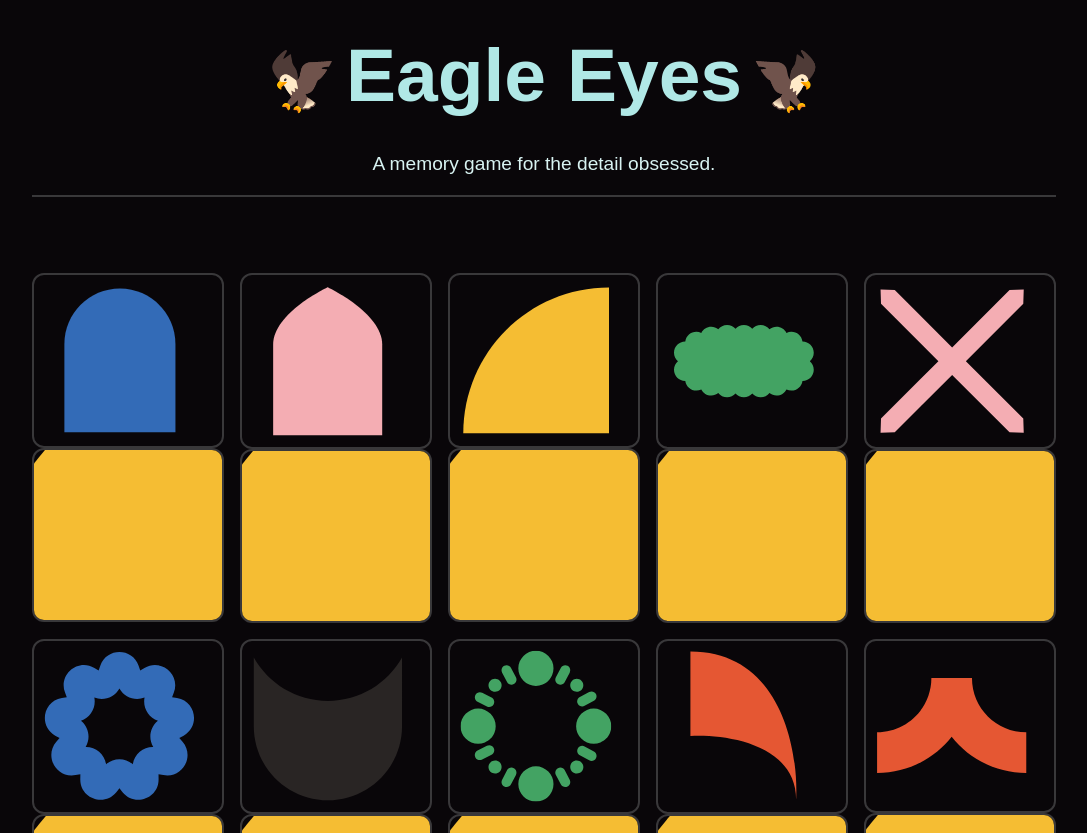
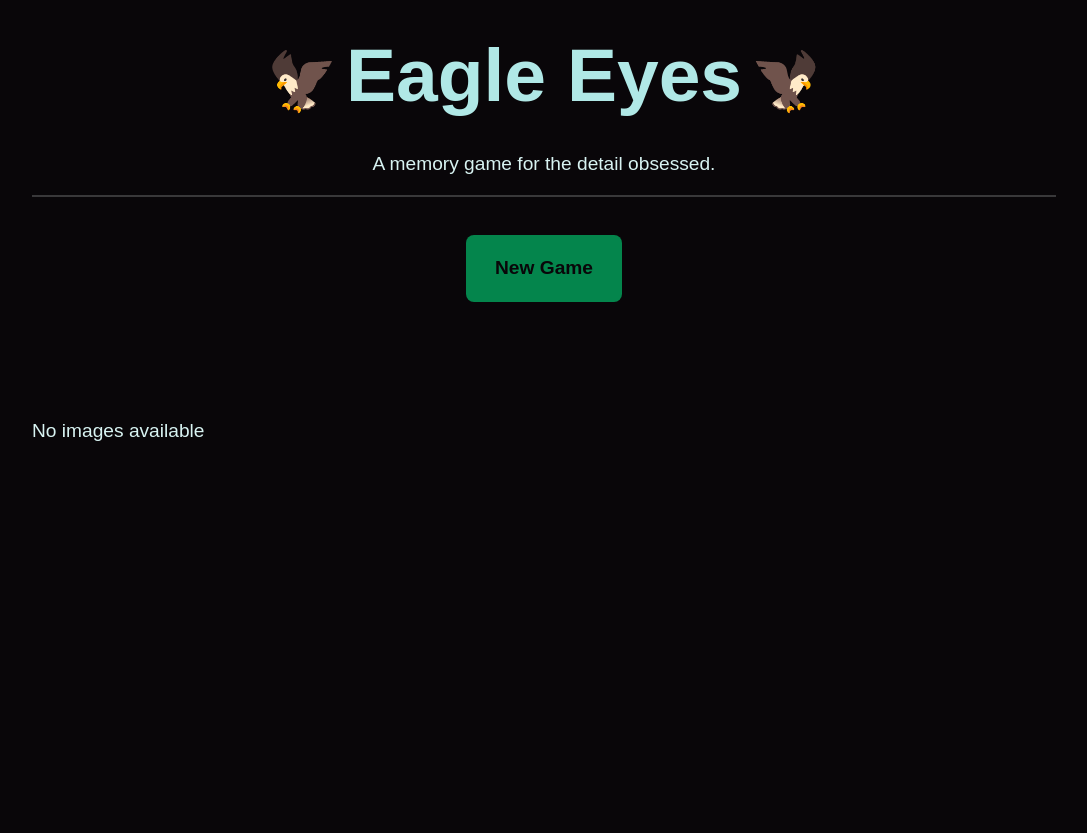
Before and after one commit to Samalmohanna1/Eagle-Eyes, a React (Vite) app: page / in a window 1280 px wide. Shown: the top 833 px of the page, without its empty margins (96-1183 px from the left). After the commit the page ends 800 px from the top, so only its background shows below. Built offline with nearby package versions, Linux system fonts and the light colour scheme.

Commit message:
feat: shuffle / new game logic.

```diff
--- a/src/App.tsx
+++ b/src/App.tsx
@@ -1,7 +1,24 @@
+import { useState } from 'react'
 import levelOne from './utils/level-one.json'
+import levelTwo from './utils/level-two.json'
 import Card from './components/card'
+import { CardType } from './types'
 
 function App() {
+	const [level, setLevel] = useState<CardType[]>(levelOne as CardType[])
+	const [cards, setCards] = useState<CardType[]>([])
+	const [turns, setTurns] = useState(0)
+	const [choiceOne, setChoiceOne] = useState<CardType | null>(null)
+	const [choiceTwo, setChoiceTwo] = useState<CardType | null>(null)
+
+	const shuffleCards = () => {
+		const shuffledCards = [...level, ...level]
+			.sort(() => Math.random() - 0.5)
+			.map((card) => ({ ...card, id: Math.random() }))
+		setCards(shuffledCards)
+		setTurns(0)
+	}
+
 	return (
 		<main className='max-w-screen-lg mx-auto'>
 			<div className='container text-center border-b-2 border-white-100/20 pb-4'>
@@ -14,10 +31,23 @@ function App() {
 					A memory game for the detail obsessed.
 				</p>
 			</div>
+			<div className='py-space-l text-center'>
+				<button
+					className='bg-green-100/60 text-black-300 font-black px-space-m py-space-s rounded-lg hover:bg-green-100 transition-all duration-300 ease-in-out'
+					onClick={shuffleCards}
+				>
+					New Game
+				</button>
+			</div>
 			<div className='grid grid-cols-5 gap-4 py-space-2xl'>
-				{levelOne && levelOne.length > 0 ? (
-					levelOne.map((card, index) => (
-						<Card key={index} src={card.src} level={card.level} />
+				{cards && cards.length > 0 ? (
+					cards.map((card) => (
+						<Card
+							key={card.id}
+							src={card.src}
+							level={card.level}
+							id={card.id}
+						/>
 					))
 				) : (
 					<p>No images available</p>
--- a/src/components/card.tsx
+++ b/src/components/card.tsx
@@ -3,9 +3,12 @@ import React from 'react'
 interface CardProps {
 	src: string
 	level: string
+	id: number
 }
 
-const Card: React.FC<CardProps> = ({ src, level }) => {
+const Card: React.FC<CardProps> = ({ src, level, id }) => {
+	const handleClick = () => {}
+
 	return (
 		<div>
 			<div className='p-space-2xs mx-auto rounded-xl border-2 border-white-100/20 hover:border-white-100/80 transition-all duration-300 ease-in-out'>
@@ -16,6 +19,7 @@ const Card: React.FC<CardProps> = ({ src, level }) => {
 					className='scale-200 relative bottom-10'
 					src={`/assets/level-one/Abstract-Circle-Sharp-Half--Streamline-Geometric-Shapes.svg`}
 					alt='back of card.'
+					onClick={handleClick}
 				/>
 			</div>
 		</div>
--- /dev/null
+++ b/src/types.d.ts
@@ -0,0 +1,6 @@
+
+export interface CardType {
+    src: string;
+    level: string;
+    id: number;
+}
```
